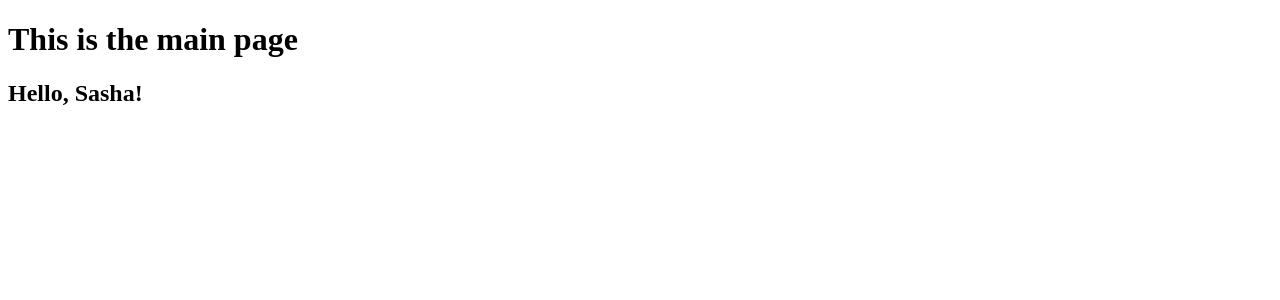
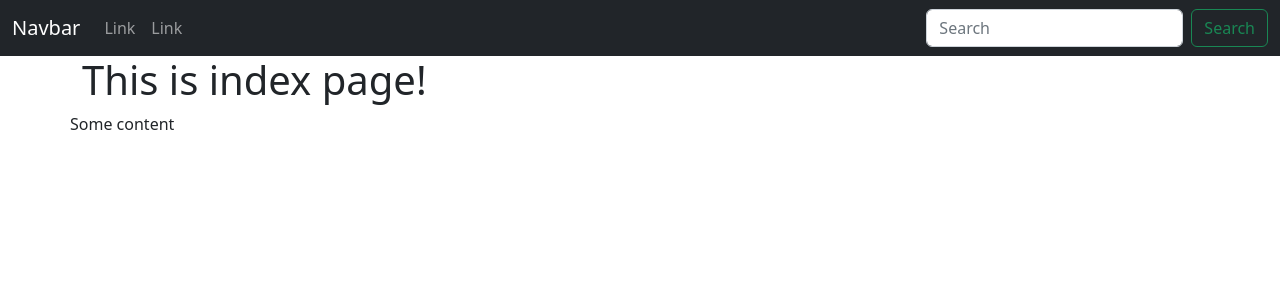
Before and after one commit to vrum-vrum-oss/blog_flask, a Flask app: page / in a window 1280 px wide. Shown: the top 300 px of the page. Run offline with Flask 2, Linux system fonts and the light colour scheme.

Commit message:
Add navbar and basic layout on index page
Create a base HTML-template with navbar using Bootstrap and blocks title, content_title, content.
Extend the template for index page.

```diff
--- /dev/null
+++ b/app/templates/base.html
@@ -0,0 +1,60 @@
+<!DOCTYPE html>
+<html>
+
+<head>
+    <meta charset="UTF-8">
+    <link href="https://cdn.jsdelivr.net/npm/bootstrap@5.2.0-beta1/dist/css/bootstrap.min.css" rel="stylesheet"
+    integrity="sha384-0evHe/X+R7YkIZDRvuzKMRqM+OrBnVFBL6DOitfPri4tjfHxaWutUpFmBp4vmVor" crossorigin="anonymous">
+    <title>
+        {% block title %}
+
+        {% endblock %} | Flask app
+    </title>
+</head>
+
+<body>
+
+    <nav class="navbar navbar-expand-lg navbar-dark bg-dark">
+        <div class="container-fluid">
+            <a class="navbar-brand" href="#">Navbar</a>
+            <button class="navbar-toggler" type="button" data-bs-toggle="collapse"
+                data-bs-target="#navbarSupportedContent" aria-controls="navbarSupportedContent" aria-expanded="false"
+                aria-label="Toggle navigation">
+                <span class="navbar-toggler-icon"></span>
+            </button>
+            <div class="collapse navbar-collapse" id="navbarSupportedContent">
+                <ul class="navbar-nav me-auto mb-2 mb-lg-0">
+                    <li class="nav-item">
+                        <a class="nav-link" href="#">Link</a>
+                    </li>
+                    <li class="nav-item">
+                        <a class="nav-link" href="#">Link</a>
+                    </li>
+                </ul>
+
+                <form class="d-flex" role="search">
+                    <input class="form-control me-2" type="search" placeholder="Search" aria-label="Search">
+                    <button class="btn btn-outline-success" type="submit">Search</button>
+                </form>
+
+            </div>
+        </div>
+    </nav>
+
+    <div class="container">
+        <div class="row">
+            <h1>
+                {% block content_title %}
+
+                {% endblock %}
+            </h1>
+
+            {% block content %}
+
+            {% endblock %}
+
+        </div>
+    </div>
+</body>
+
+</html>
--- a/app/templates/index.html
+++ b/app/templates/index.html
@@ -1,11 +1,16 @@
-<!DOCTYPE html>
-<html>
-<head>
-    <meta charset="UTF-8">
-    <title>Main page</title>
-</head>
-<body>
-    <h1>This is the main page</h1>
-    <h2>Hello, {{ name }}!</h2>
-</body>
-</html>
+{% extends 'base.html' %}
+
+
+{% block title %}
+    Index page
+{% endblock %}
+
+
+{% block content_title %}
+    This is index page!
+{% endblock %}
+
+
+{% block content %}
+    Some content
+{% endblock %}
```
